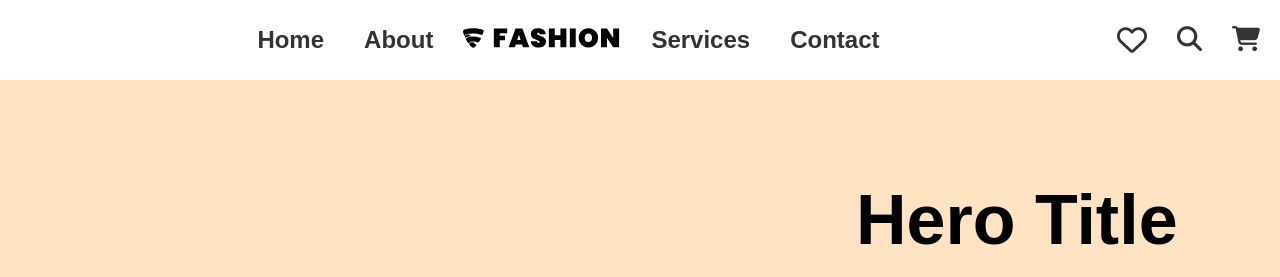
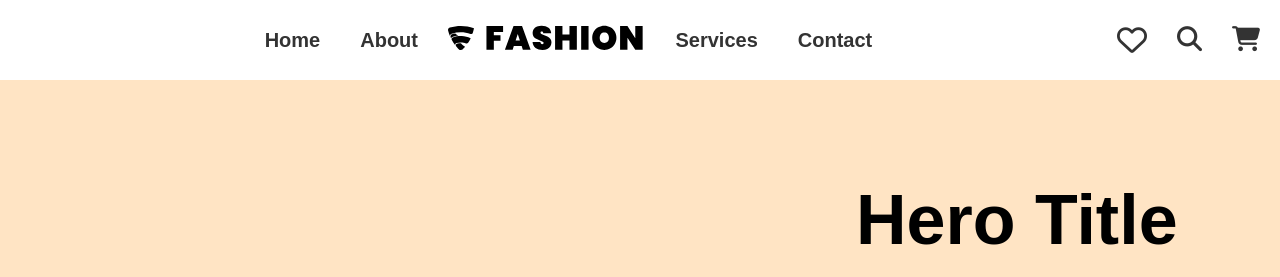
Before and after one commit to preranababar9/stardigital-task, a plain HTML site: page index.html in a window 1280 px wide. Shown: the top 277 px of the page. Drawn offline with nearby package versions, Linux system fonts and the light colour scheme.

Commit message:
nav link font reduced

```diff
--- a/index.html
+++ b/index.html
@@ -28,7 +28,7 @@
           <a href="#">Home</a>
           <a href="#">About</a>
           <div class="logo">
-            <img src="logo.svg" alt="Logo" id="logo" />
+            <img src="logo.svg" alt="Logo"  />
           </div>
           <a href="#">Services</a>
           <a href="#">Contact</a>
--- a/style.css
+++ b/style.css
@@ -33,9 +33,12 @@ header {
 .nav-links a {
   text-decoration: none;
   color: #333;
-  font-size: 24px;
+  font-size: 20px;
   font-weight: 600;
   padding: 10px;
+}
+.nav-links a:hover{
+scale: 1.5;
 }
 
 .logo img {
```
